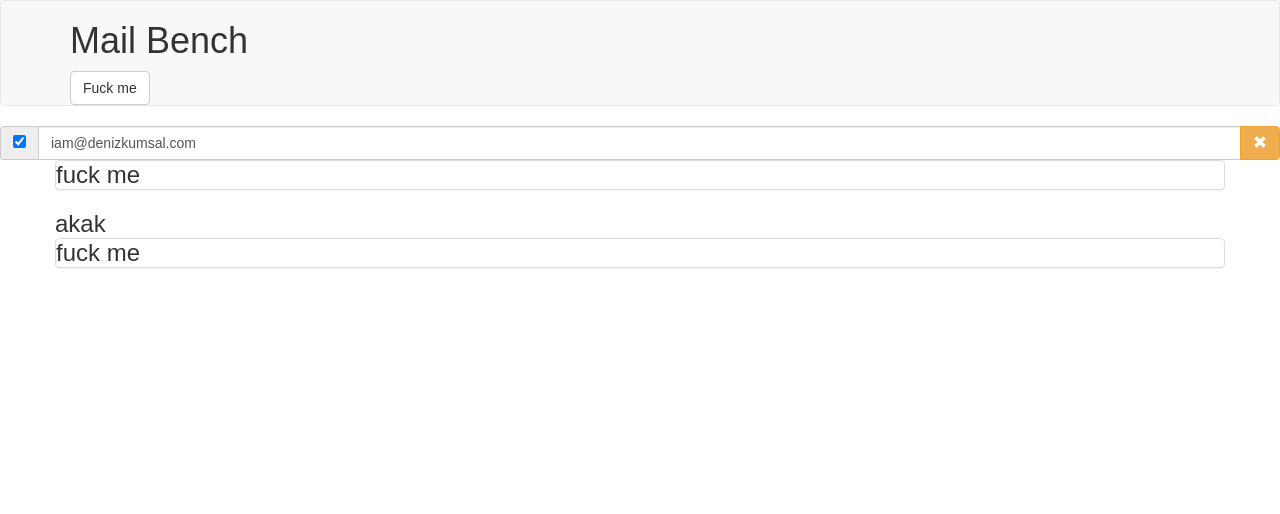
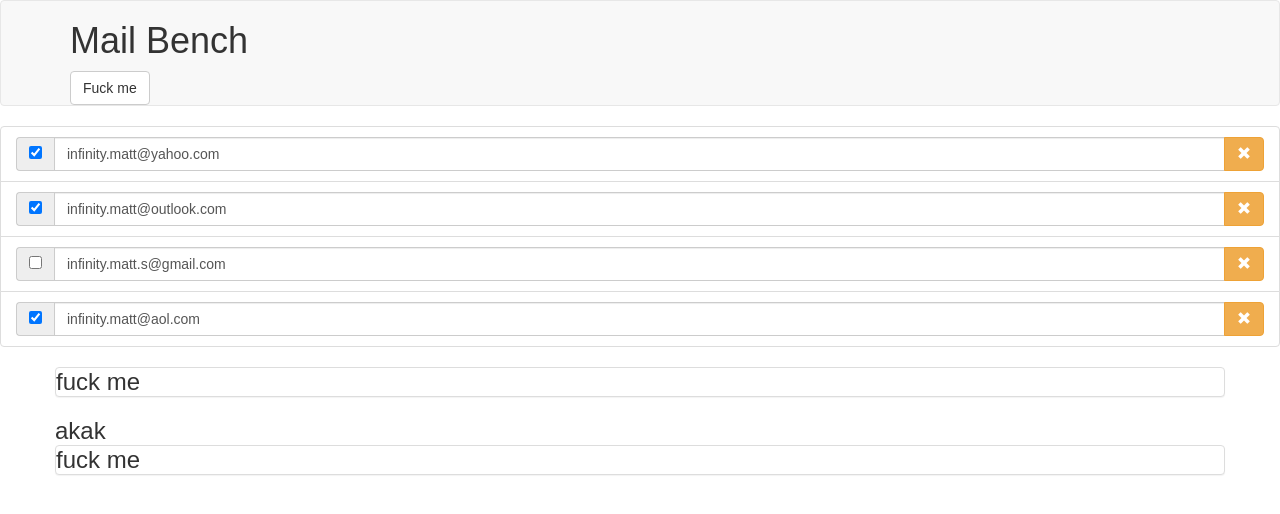
Before and after one commit to kubarium/MailBench, a React (Create React App) app: page / in a window 1280 px wide. Shown: the top 514 px of the page. Built offline with nearby package versions, Linux system fonts and the light colour scheme.

Commit message:
state, props, parent and children in Recipients

```diff
--- a/package.json
+++ b/package.json
@@ -4,6 +4,7 @@
   "private": true,
   "devDependencies": {
     "bootstrap": "^3.3.7",
+    "immutability-helper": "^2.1.1",
     "react-scripts": "0.8.5"
   },
   "dependencies": {
--- a/src/App.js
+++ b/src/App.js
@@ -3,6 +3,10 @@ import './App.css';
 import Branding from './Branding'
 import Recipients from './Recipients'
 import {Button, Grid, Row, Col, Panel} from 'react-bootstrap'
+
+let appState = localStorage["appState"]
+  ? JSON.stringify(localStorage["appState"])
+  : {}
 
 /*<div id='main'>
           <article>
@@ -11,7 +15,21 @@ import {Button, Grid, Row, Col, Panel} from 'react-bootstrap'
           <nav>nav</nav>
           <aside>aside</aside>
         </div>*/
-
+let recipients = [
+  {
+    email: "infinity.matt@yahoo.com",
+    checked: true
+  }, {
+    email: "infinity.matt@outlook.com",
+    checked: true
+  }, {
+    email: "infinity.matt.s@gmail.com",
+    checked: false
+  }, {
+    email: "infinity.matt@aol.com",
+    checked: true
+  }
+]
 
 const templatesHeader = (
   <h3>Templates</h3>
@@ -22,23 +40,25 @@ const templatesFooter = (
 )
 
 class App extends Component {
-  constructor(props){
+  constructor(props) {
     super(props)
 
-    this.onClick = this.onClick.bind(this)
+    this.onClick = this
+      .onClick
+      .bind(this)
   }
-  onClick(event){
+  onClick(event) {
 
-        console.log("anani sikerler, hello from", event.state)
+    console.log("anani sikerler, hello from", event.state)
   }
   render() {
     return (
       <article>
         <Branding onClick={this.onClick}/>
-        <Recipients/>
+        <Recipients recipients={recipients}/>
         <Grid>
           <Row className="show-grid">
-            <Panel header={<h3>Templates</h3>} footer={templatesFooter}>
+            <Panel header={< h3 > Templates < /h3>} footer={templatesFooter}>
               fuck me
             </Panel>
             <text>akak</text>
--- a/src/Recipient.js
+++ b/src/Recipient.js
@@ -12,38 +12,51 @@ export default class Recipient extends Component {
     constructor(props) {
         super(props)
 
-        this.state = {
-            checked: true,
-            email:props.email
+    }
+    updateRecipients = (event) => {
+        const newState = {
+            checked: this.refs.recipient.checked,
+            email: event.target.value
         }
-
-        this.handleCheck = this
-            .handleCheck
-            .bind(this)
-        this.handleEmail = this
-            .handleEmail
-            .bind(this)
+        console.log(newState)
+        this
+            .props
+            .updateRecipients(this.props.index, newState)
     }
-    handleCheck(event) {
-        this.setState({
-            checked: event.target.checked
-        })
-        console.log(this.state.checked)
+    /*
+    handleCheck = (event) => {
+        this.setState({checked: event.target.checked})
+        this.props.updateRecipients(this.state)
     }
-    handleEmail(event) {
+    handleEmail = (event) => {
         this.setState({email: event.target.value})
-        console.log(event.target.value)
+        this.props.updateRecipients(this.state)
+}*/
+    removeRecipient = () => {
+        this
+            .props
+            .removeRecipient(this.refs.email)
     }
     render() {
         return (
             <InputGroup>
-
                 <InputGroup.Addon>
-                    <input type="checkbox" defaultChecked onChange={this.handleCheck}/>
+                    <input
+                        ref="recipient"
+                        type="checkbox"
+                        checked={this.props.checked}
+                        onChange={this.updateRecipients}/>
                 </InputGroup.Addon>
-                <FormControl value={this.state.email} onChange={this.handleEmail}/>
+                <FormControl
+                    inputRef={ref => {
+                    this.input = ref;
+                }}
+                    type="text"
+                    ref="email"
+                    value={this.props.email}
+                    onChange={this.updateRecipients}/>
                 <InputGroup.Button>
-                    <Button bsStyle="warning"><Glyphicon glyph="remove"/></Button>
+                    <Button bsStyle="warning" onClick={this.removeRecipient}><Glyphicon glyph="remove"/></Button>
                 </InputGroup.Button>
             </InputGroup>
         )
--- a/src/Recipients.js
+++ b/src/Recipients.js
@@ -1,18 +1,58 @@
 import React, {Component} from 'react';
-import {
-    InputGroup,
-    FormControl,
-    Button,
-    Glyphicon,
-    Checkbox,
-    FormGroup
-} from 'react-bootstrap'
+import update from 'immutability-helper';
+import {ListGroupItem, ListGroup} from 'react-bootstrap'
 import Recipient from './Recipient'
 
 export default class Recipients extends Component {
-    render(){
-        return (
-            <Recipient email="iam@denizkumsal.com"/>
-        )
+    constructor(props) {
+        super(props)
+
+        this.state = {
+            ...this.props
+        }
+
+    }
+
+    removeRecipient = (email) => {
+        console.log(email)
+    }
+    updateRecipients = (index, newState) => {
+        console.log("fuck",index, newState)
+        this.setState({
+            recipients: update(this.state.recipients, {
+                index: {
+                    $set:{...newState}
+                }
+            })
+        })
+        /*
+        if (event.target.type === "checkbox") {
+            console.log(event.target.checked)
+            //this.state.recipients.filter(recipient => recipient)
+        } else {
+            console.log(event.target)
+        }*/
+    }
+    render() {
+        const recipients = []
+        this
+            .state
+            .recipients
+            .forEach((recipient, index) => {
+                const item = (
+                    <ListGroupItem key={recipient.email}>
+                        <Recipient
+                            index={index}
+                            updateRecipients={this.updateRecipients}
+                            removeRecipient={this.removeRecipient}
+                            email={recipient.email}
+                            checked={recipient.checked}/>
+                    </ListGroupItem>
+                )
+                recipients.push(item)
+            })
+
+        return <ListGroup>{recipients}</ListGroup>
+
     }
 }
```
